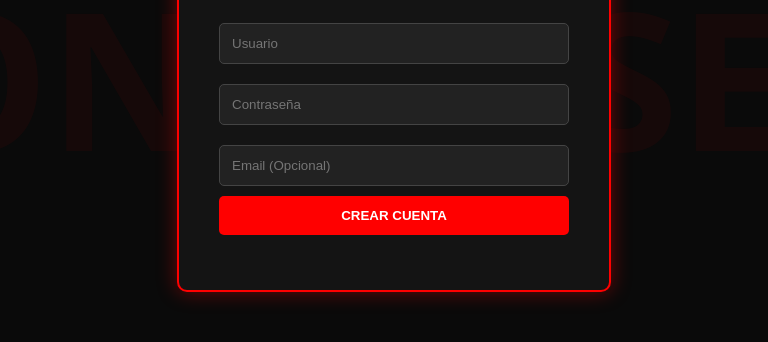
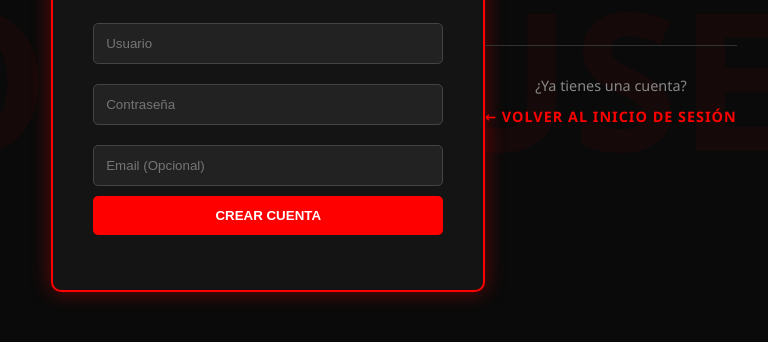
Before and after one commit to Eric-Alba/OnlyUses-Jellyfin, a plain HTML site: page app/static/index.html in a window 1280 px wide. Shown: the part 324-666 px from the top of the page, without its empty margins (246-1014 px from the left). Drawn offline with Linux system fonts and the light colour scheme.

Commit message:
Añadido enlace de retorno a Jellyfin en el portal de registro

```diff
--- a/app/static/index.html
+++ b/app/static/index.html
@@ -74,6 +74,17 @@
         <button onclick="register()">Crear Cuenta</button>
         <div id="message"></div>
     </div>
+<div style="text-align: center; margin-top: 20px; border-top: 1px solid #333; padding-top: 15px;">
+    <p style="color: #888; font-size: 0.9em; margin-bottom: 10px;">¿Ya tienes una cuenta?</p>
+    <a href="http://10.1.100.11:8096" style="
+        color: #ff0000;
+        text-decoration: none;
+        font-weight: bold;
+        font-size: 0.9em;
+        text-transform: uppercase;
+        letter-spacing: 1px;
+    ">← Volver al inicio de sesión</a>
+</div>
 
     <script>
         async function register() {
```
Also changed, not shown: 2 other files.
